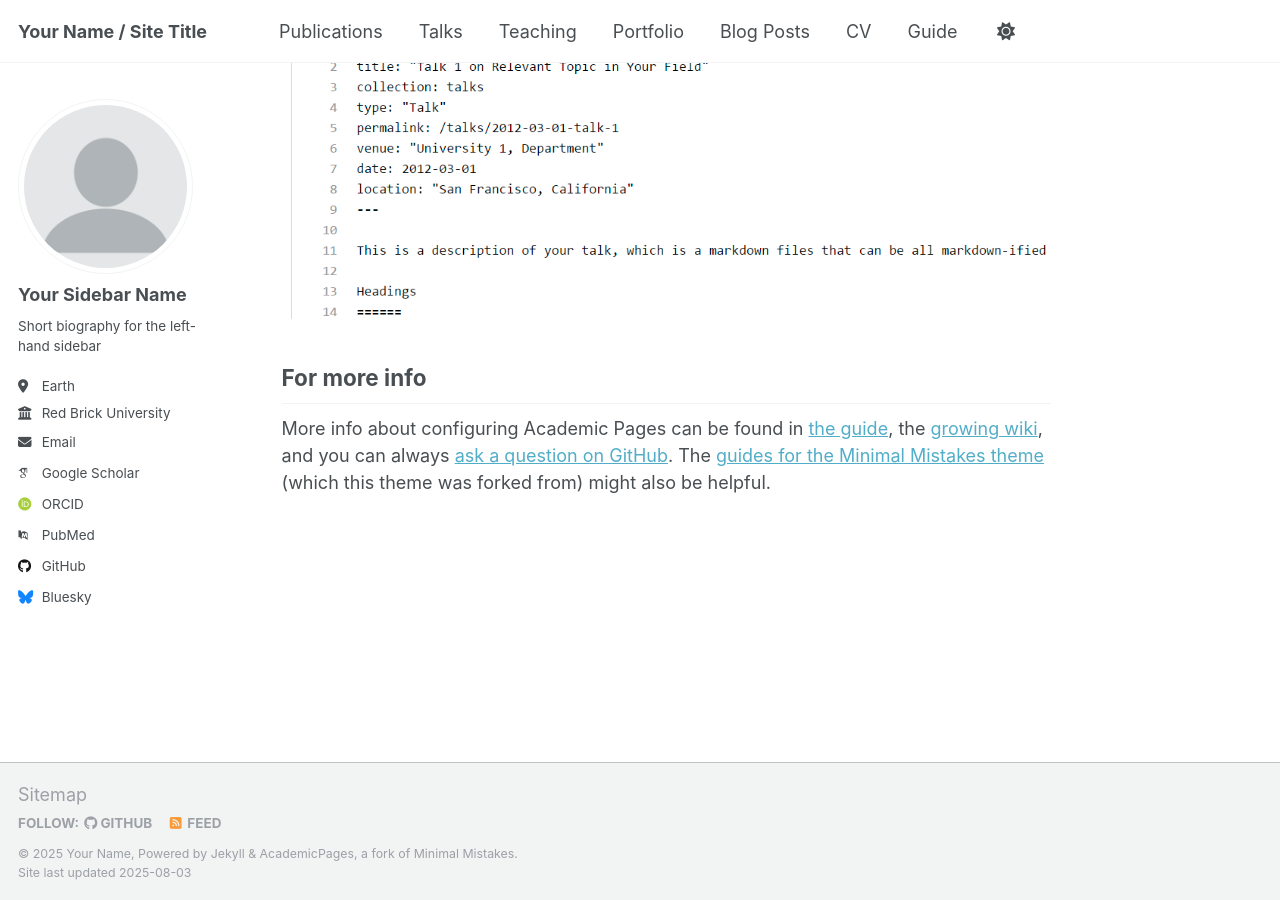
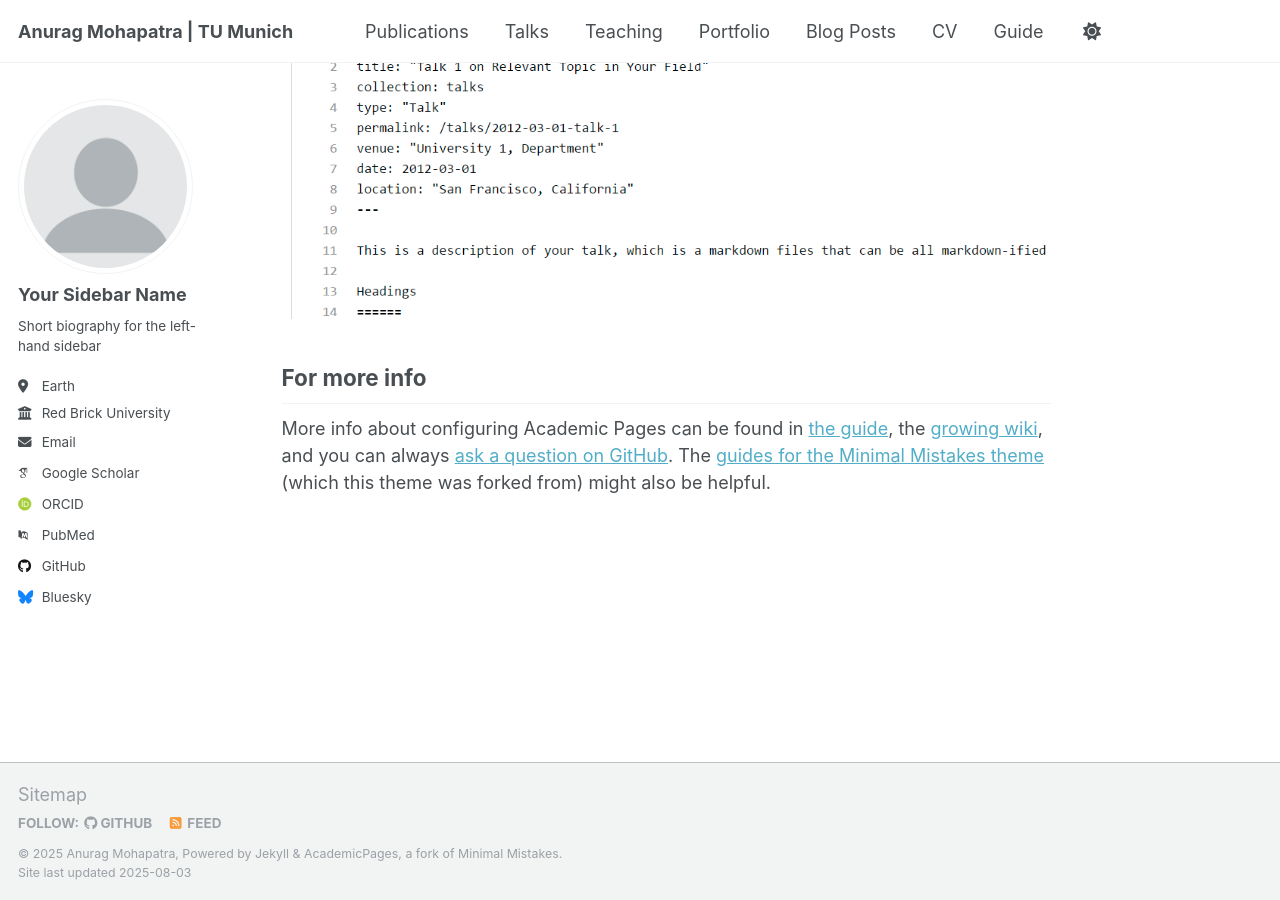
Before and after one commit to anuragmohapatra90/anuragmohapatra90.github.io, a Jekyll site: the page built from _pages/about.md, in a window 1280 px wide and 900 px high, scrolled down 2880 px. Built offline with Jekyll 4.4.1, drawn with Linux system fonts in a browser that asks for light colours; some web fonts are replaced; a script that is not in the unit is left out.

Commit message:
Personalize main site config

```diff
--- a/_config.yml
+++ b/_config.yml
@@ -9,13 +9,16 @@
 # Basic Site Settings
 locale                   : "en-US"
 site_theme               : "default"
-title                    : "Your Name / Site Title"
-title_separator          : "-"
-name                     : &name "Your Name"
-description              : &description "personal description"
-url                      : https://academicpages.github.io # the base hostname & protocol for your site e.g. "https://[your GitHub username].github.io" or if you already have some other page hosted on Github then use "https://[your GitHub username].github.io/[Your Repo Name]"
+title                    : "Anurag Mohapatra | TU Munich"
+title_separator          : "Dr."
+name                     : "Anurag Mohapatra"
+description              : "Research Group Leader, CoSES"
+url                      : https://anuragmohapatra90.github.io # the base hostname & protocol for your site e.g. "https://[your GitHub username].github.io" or if you already have some other page hosted on Github then use "https://[your GitHub username].github.io/[Your Repo Name]"
 baseurl                  : "" # the subpath of your site, e.g. "/blog"
 repository               : "academicpages/academicpages.github.io"
+avatar                   : "/images/profile.jpg"
+
+
 
 # Site Author - The following control what appear as part of the author content on the side bar.
 #               If a field is blank the icon and link will not appear, otherwise it will be shown.
```
